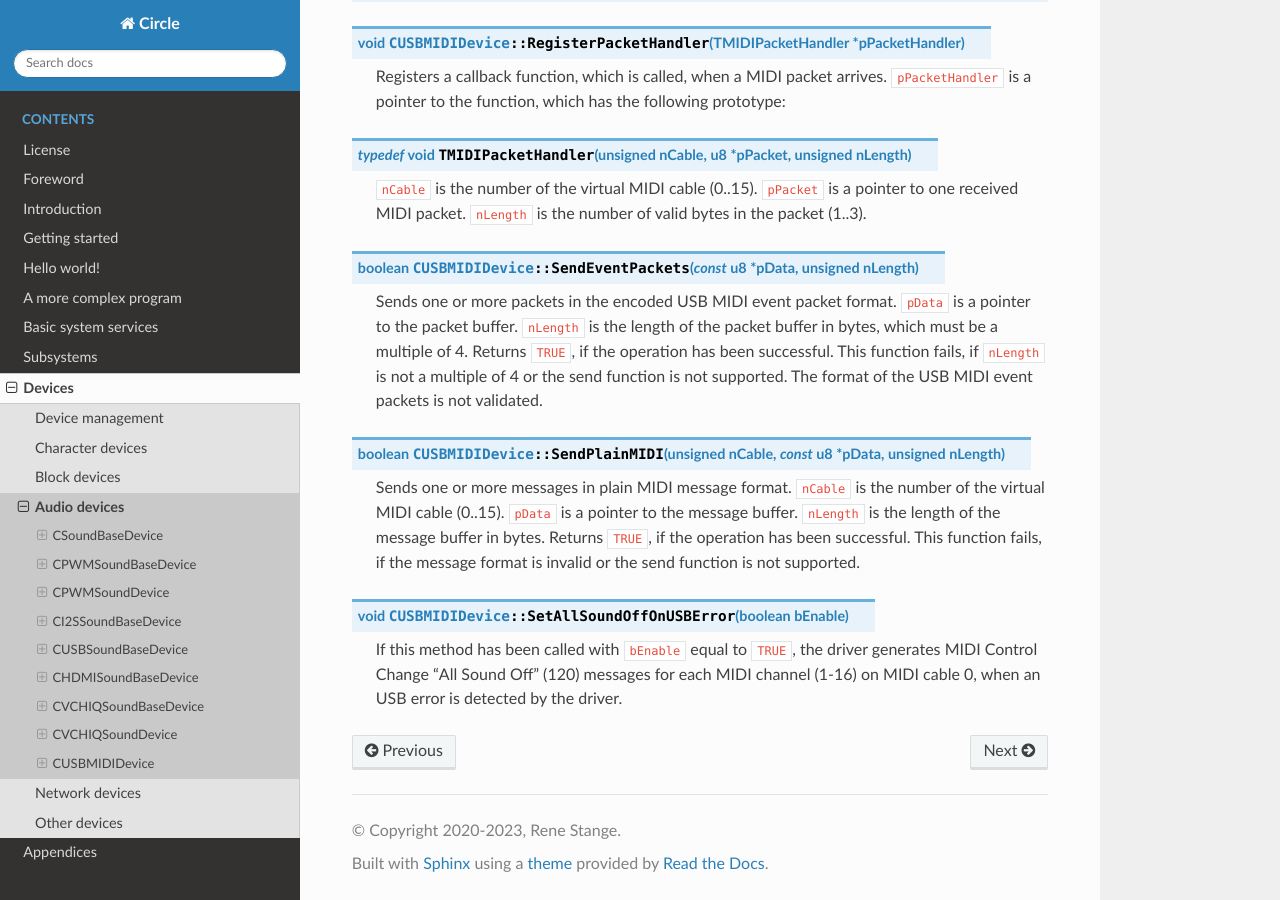
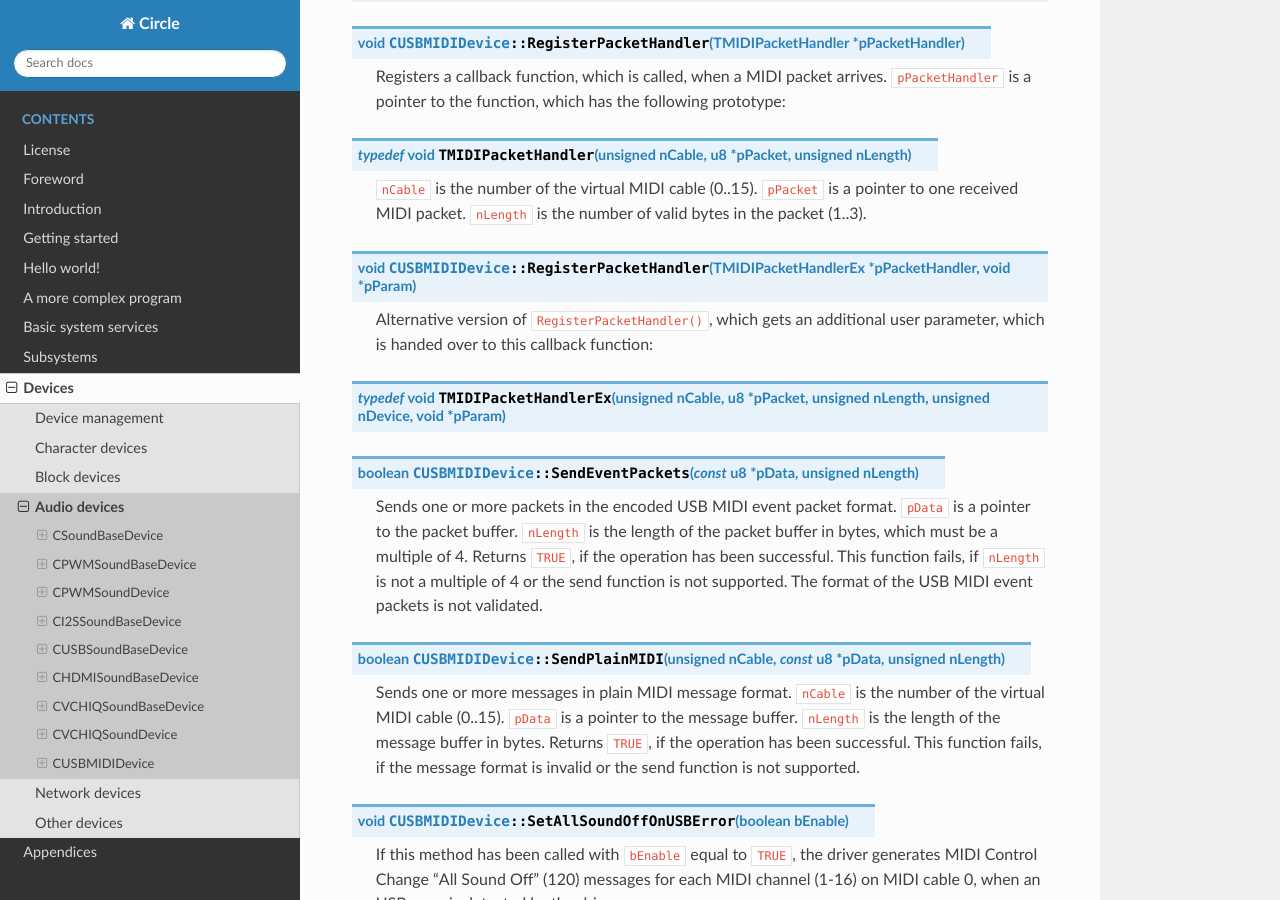
Before and after one commit to rsta2/circle-docs, a Sphinx documentation site: the page built from docs/devices/audio-devices.rst, in a window 1280 px wide and 900 px high, scrolled down 16322 px. Built offline with Sphinx 7.4.7 and the Read the Docs theme 2.0.0, drawn with Linux system fonts in a browser that asks for light colours.

Commit message:
devices/audio-devices: Add user parameter to CUSBMIDIDevice::RegisterPacketHandler()

```diff
--- a/docs/devices/audio-devices.rst
+++ b/docs/devices/audio-devices.rst
@@ -551,6 +551,12 @@ CUSBMIDIDevice
 
 	``nCable`` is the number of the virtual MIDI cable (0..15). ``pPacket`` is a pointer to one received MIDI packet. ``nLength`` is the number of valid bytes in the packet (1..3).
 
+.. cpp:function:: void CUSBMIDIDevice::RegisterPacketHandler (TMIDIPacketHandlerEx *pPacketHandler, void *pParam)
+
+	Alternative version of ``RegisterPacketHandler()``, which gets an additional user parameter, which is handed over to this callback function:
+
+.. c:type:: void TMIDIPacketHandlerEx (unsigned nCable, u8 *pPacket, unsigned nLength, unsigned nDevice, void *pParam)
+
 .. cpp:function:: boolean CUSBMIDIDevice::SendEventPackets (const u8 *pData, unsigned nLength)
 
 	Sends one or more packets in the encoded USB MIDI event packet format. ``pData`` is a pointer to the packet buffer. ``nLength`` is the length of the packet buffer in bytes, which must be a multiple of 4. Returns ``TRUE``, if the operation has been successful. This function fails, if ``nLength`` is not a multiple of 4 or the send function is not supported. The format of the USB MIDI event packets is not validated.
```
